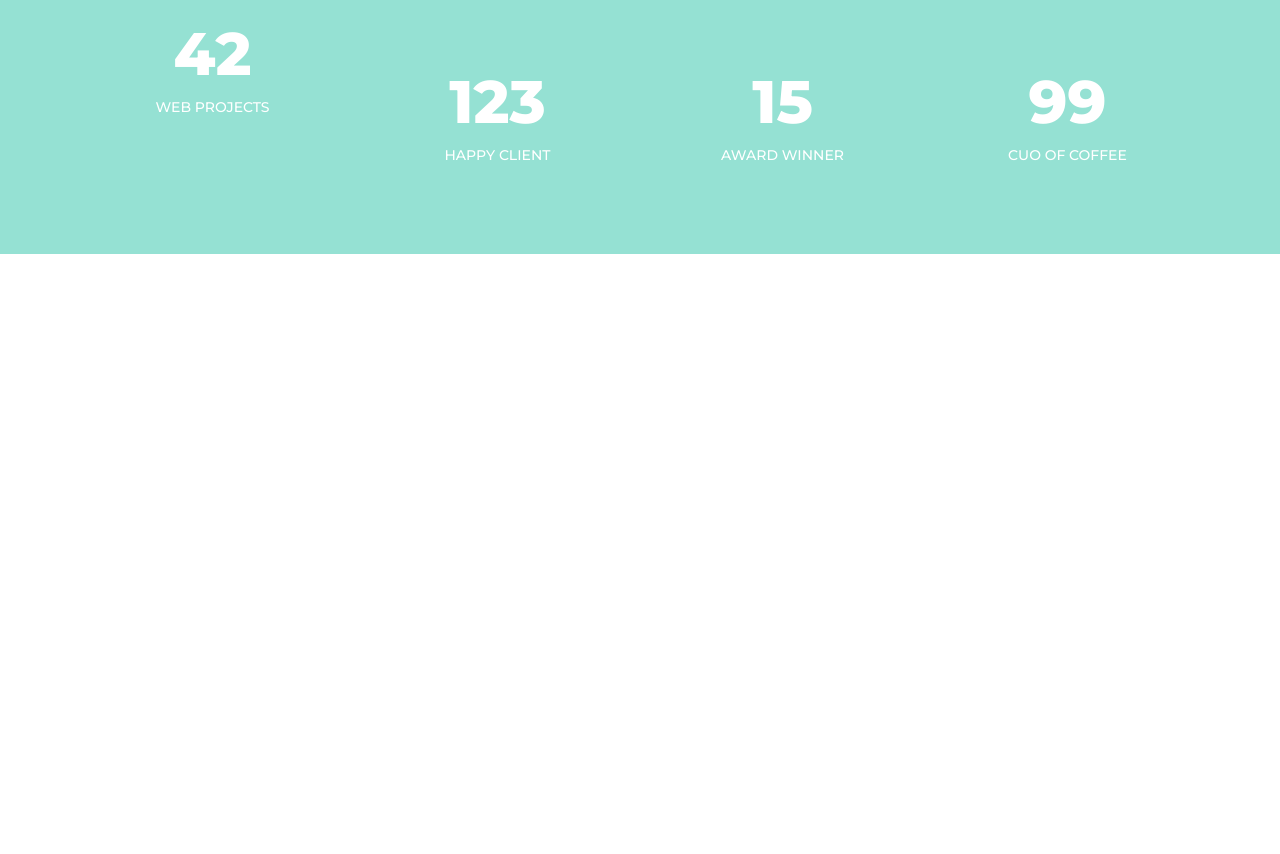
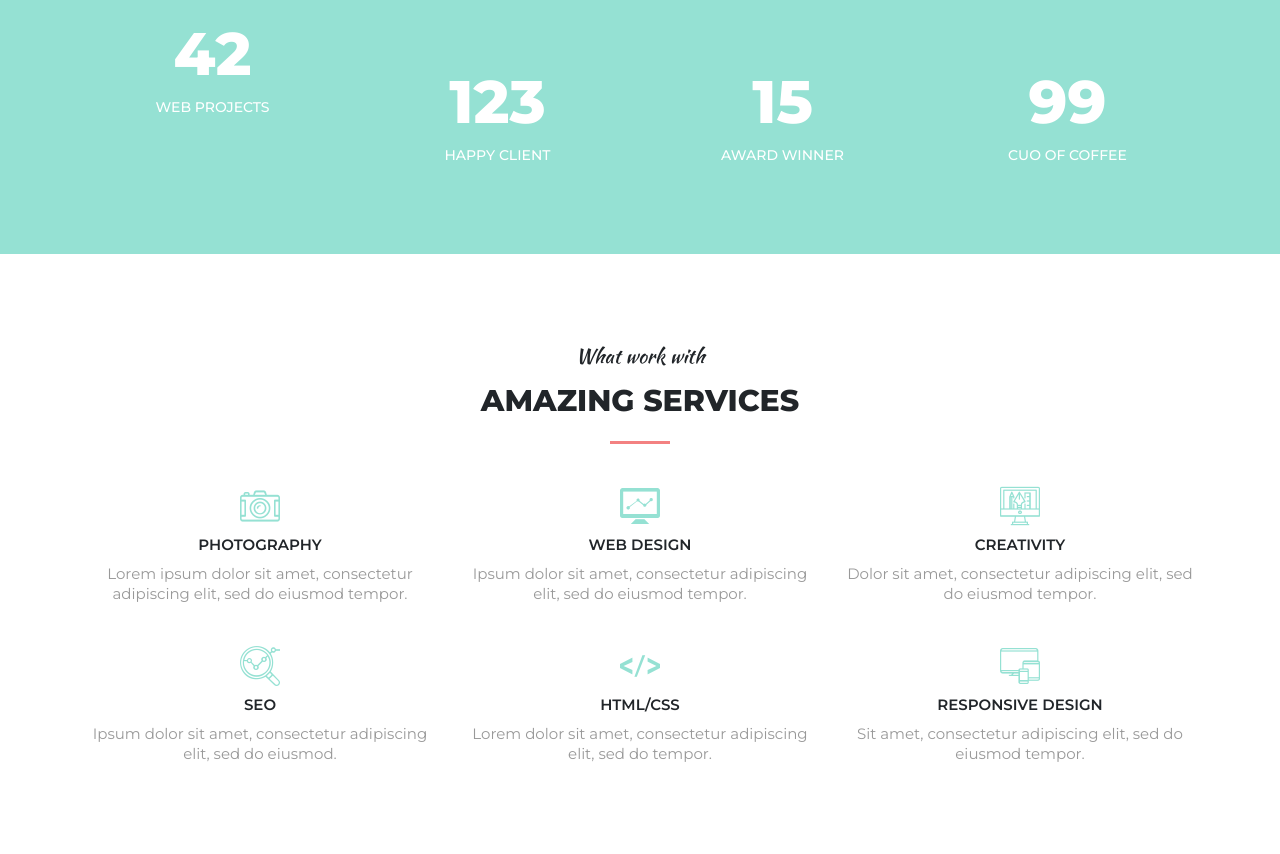
Before and after one commit to sameerrM/site-1, a website: page public/index.html in a window 1280 px wide. Shown: the part 1548-2402 px from the top of the page. Before the commit the page ends 1802 px from the top, so only its background shows below. Drawn offline with Linux system fonts and the light colour scheme.

Commit message:
services section

```diff
--- a/public/index.html
+++ b/public/index.html
@@ -1,6 +1,6 @@
-
 <!doctype html>
 <html lang="en">
+
 <head>
   <meta charset="utf-8">
   <meta name="viewport" content="width=device-width, initial-scale=1, shrink-to-fit=no">
@@ -14,14 +14,16 @@
   <!-- CSS -->
   <link href="assets/css/main.min.css" rel="stylesheet">
 </head>
+
 <body>
   <!-- start: header -->
   <header>
     <nav class="navbar navbar-expand-md navbar-dark fixed-top">
       <div class="container">
         <a class="navbar-brand" href="#">DoGo</a>
-            <button class="navbar-toggler" type="button" data-toggle="collapse" data-target="#navbarCollapse" aria-controls="navbarCollapse" aria-expanded="false" aria-label="Toggle navigation">
-              <span class="navbar-toggler-icon"></span>
+        <button class="navbar-toggler" type="button" data-toggle="collapse" data-target="#navbarCollapse"
+          aria-controls="navbarCollapse" aria-expanded="false" aria-label="Toggle navigation">
+          <span class="menu-custom"></span>
         </button>
         <div class="collapse navbar-collapse" id="navbarCollapse">
           <ul class="navbar-nav ml-auto">
@@ -61,8 +63,10 @@
       <div class="heading-text-section">
         <h4>What we do</h4>
         <h3>Story about us</h3>
-            <p>Lorem ipsum dolor sit amet, consectetur adipiscing elit, sed do eiusmod tempor incididunt ut labore et dolore magna aliqua.
-              Ut enim ad minim veniam, quis nostrud exercitation ullamco laboris nisi ut aliquip ex ea commodo consequat.</p>
+        <p>Lorem ipsum dolor sit amet, consectetur adipiscing elit, sed do eiusmod tempor incididunt ut labore et dolore
+          magna aliqua.
+          Ut enim ad minim veniam, quis nostrud exercitation ullamco laboris nisi ut aliquip ex ea commodo consequat.
+        </p>
       </div>
       <!-- start: about-us-images -->
       <div class="row mt-5">
@@ -118,7 +122,88 @@
     </div>
   </section>
   <!-- end: counter-section -->
+  <!-- start: services-section -->
+  <section class="space-section" id="services">
+    <div class="container">
+        <div class="heading-text-section">
+          <h4>What work with</h4>
+          <h3>Amazing services</h3>
+        </div>
+      <div class="row">
+        <div class="col-12 col-md-4">
+          <div class="services-info">
+            <div class="services-img">
+              <i class="icon icon-photo-camera"></i>
+            </div>
+            <div class="services-desc">
+              <h5>Photography</h5>
+              <p>Lorem ipsum dolor sit amet, consectetur adipiscing elit, sed do eiusmod tempor.</p>
+            </div>
+          </div>
+        </div>
+        <div class="col-12 col-md-4">
+          <div class="services-info">
+            <div class="services-img">
+              <i class="icon icon-graph-line-screen"></i>
+            </div>
+            <div class="services-desc">
+              <h5>Web design</h5>
+              <p>Ipsum dolor sit amet, consectetur adipiscing elit, sed do eiusmod tempor.</p>
+            </div>
+          </div>
+        </div>
+        <div class="col-12 col-md-4">
+          <div class="services-info">
+            <div class="services-img">
+              <i class="icon icon-computer-graphic"></i>
+            </div>
+            <div class="services-desc">
+              <h5>Creativity</h5>
+              <p>Dolor sit amet, consectetur adipiscing elit, sed do eiusmod tempor.</p>
+            </div>
+          </div>
+        </div>
+      </div>
+      <div class="row">
+        <div class="col-12 col-md-4">
+          <div class="services-info">
+            <div class="services-img">
+              <i class="icon icon-analysis"></i>
+            </div>
+            <div class="services-desc">
+              <h5>Seo</h5>
+              <p>Ipsum dolor sit amet, consectetur adipiscing elit, sed do eiusmod.</p>
+            </div>
+          </div>
+        </div>
+        <div class="col-12 col-md-4">
+          <div class="services-info">
+            <div class="services-img">
+              <i class="icon icon-html-coding"></i>
+            </div>
+            <div class="services-desc">
+              <h5>Html/css</h5>
+              <p>Lorem dolor sit amet, consectetur adipiscing elit, sed do tempor.</p>
+            </div>
+          </div>
+        </div>
+        <div class="col-12 col-md-4">
+          <div class="services-info">
+            <div class="services-img">
+              <i class="icon icon-devices"></i>
+            </div>
+            <div class="services-desc">
+              <h5>Responsive design</h5>
+              <p>Sit amet, consectetur adipiscing elit, sed do eiusmod tempor.</p>
+            </div>
+          </div>
+        </div>
+      </div>
+    </div>
+  </section>
+  <!-- end: services-section -->
   <!-- JavaScript -->
   <script src="assets/js/main.min.js"></script>
 </body>
+
 </html>
--- a/resources/assets/js/z.main.js
+++ b/resources/assets/js/z.main.js
@@ -18,3 +18,7 @@ function startCounter() {
         });
     }
 }
+
+$('.navbar-toggler').on('click', function(){
+    $(this).toggleClass('menu-open');
+});
--- a/resources/assets/sass/icons.scss
+++ b/resources/assets/sass/icons.scss
@@ -21,10 +21,38 @@
 }
 
 
-.icon-magnifying-glass:before {
+.icon-alarm-clock:before {
 	content: "\E001";
 }
 
-.icon-shopping-cart:before {
+.icon-analysis:before {
 	content: "\E002";
 }
+
+.icon-computer-graphic:before {
+	content: "\E003";
+}
+
+.icon-devices:before {
+	content: "\E004";
+}
+
+.icon-graph-line-screen:before {
+	content: "\E005";
+}
+
+.icon-html-coding:before {
+	content: "\E006";
+}
+
+.icon-magnifying-glass:before {
+	content: "\E007";
+}
+
+.icon-photo-camera:before {
+	content: "\E008";
+}
+
+.icon-shopping-cart:before {
+	content: "\E009";
+}
--- a/resources/assets/sass/main.scss
+++ b/resources/assets/sass/main.scss
@@ -31,6 +31,44 @@ p {
 header {
     nav {
         background: #f38181;
+        .navbar-toggler{
+            border-color: transparent !important;
+            margin-right: -14px;
+            &:focus{
+              outline: none;
+            }
+
+            .menu-custom,
+            .menu-custom:before,
+            .menu-custom:after{
+              content: '';
+              display: block;
+              background: #fff;
+              height: 3px;
+              width: 30px;
+              transition: all ease-in-out 200ms;
+            }
+
+            .menu-custom:before{
+              transform: translateY(-8px);
+            }
+            .menu-custom:after{
+              transform: translateY(5px);
+            }
+          }
+
+          .menu-open{
+            .menu-custom{
+              transform: rotate(45deg);
+            }
+            .menu-custom:before{
+              opacity: 0;
+            }
+
+            .menu-custom:after{
+              transform: translateY(-3px) rotate(-90deg);
+            }
+        }
         .navbar-brand{
             font-weight: 800;
             font-size: 30px;
@@ -169,3 +207,32 @@ header {
         }
     }
 }
+
+#services{
+    .services-info{
+        margin-top: 30px;
+        display: flex;
+        flex-direction: column;
+        align-items: center;
+        .services-img{
+            i{
+                color: #95e1d3;
+                font-size: 40px;
+            }
+        }
+        .services-desc{
+            text-align: center;
+            h5{
+                text-transform: uppercase;
+                font-size: 15px;
+                font-weight: 600;
+                margin-bottom: 10px;
+            }
+            p{
+                color: #999999;
+                font-size: 15px;
+                line-height: 20px;
+            }
+        }
+    }
+}
```
Also changed, not shown: public/assets/css/main.min.css, public/assets/fonts/icons.ttf, public/assets/fonts/icons.woff, public/assets/fonts/icons.woff2, public/assets/js/main.min.js, resources/assets/icons/alarm-clock.svg (added), resources/assets/icons/analysis.svg (added), resources/assets/icons/computer-graphic.svg (added), resources/assets/icons/devices.svg (added), resources/assets/icons/graph-line-screen.svg (added), resources/assets/icons/html-coding.svg (added), resources/assets/icons/photo-camera.svg (added), resources/assets/sass/reusable.scss (line endings or trailing spaces), 2 other files. Lines whose indentation alone changed are shown as unchanged.
